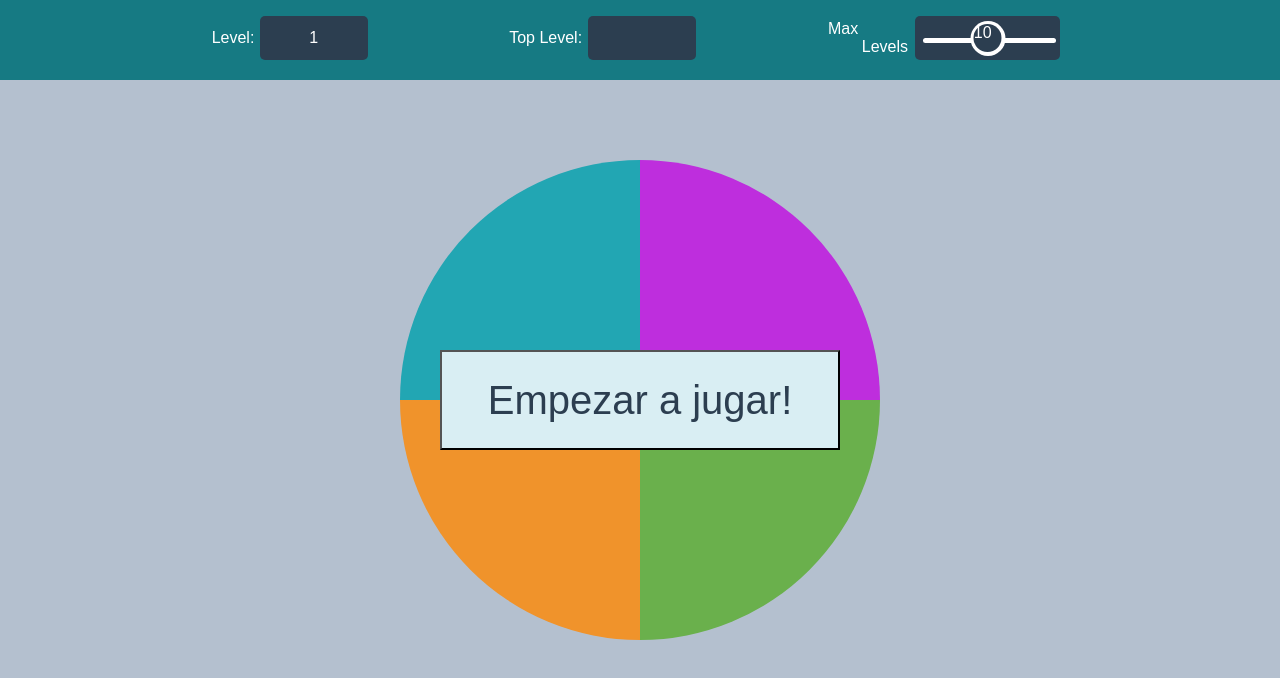
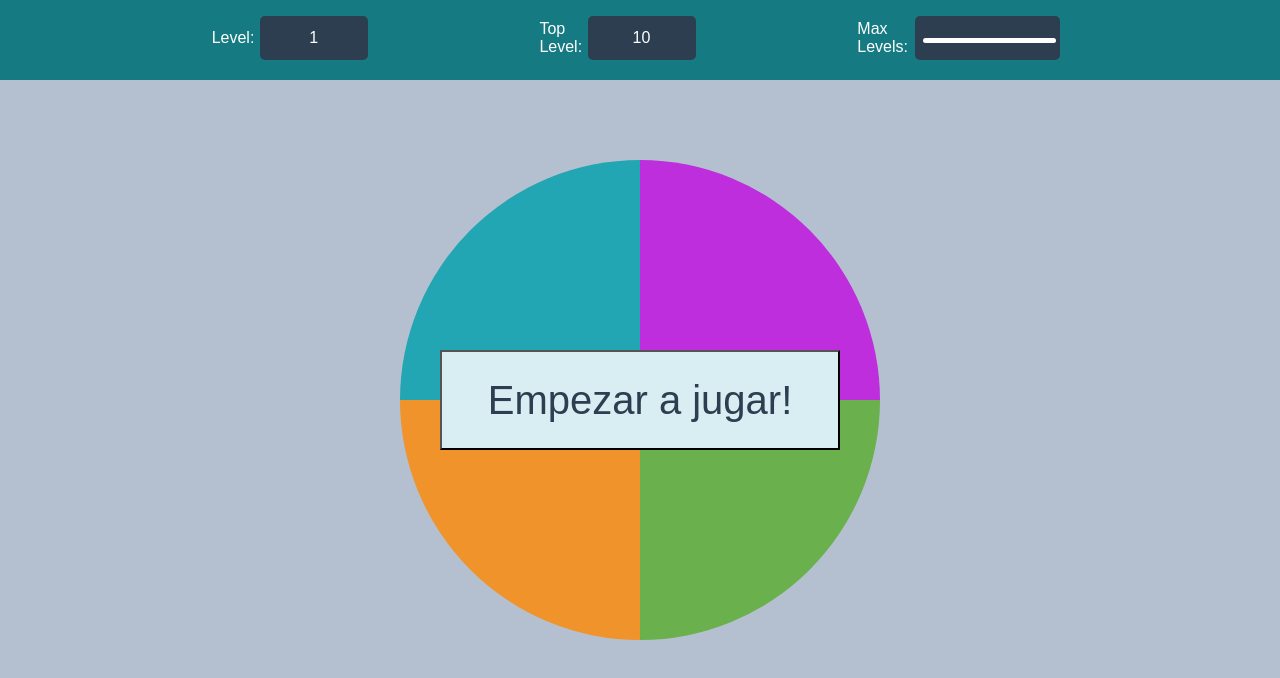
Before and after one commit to Aibique-stage1/Simondice, a plain HTML site: page index.html in a window 1280 px wide. Drawn offline with nearby package versions, Linux system fonts and the light colour scheme.

Commit message:
header fixed

```diff
--- a/index.html
+++ b/index.html
@@ -13,12 +13,9 @@
       <li><span class="boxTitle">Level:</span><span class="nLevel" id="nLevel">1</span></li>
       <li><span class="boxTitle">Top Level:</span><span class="nMaxLevel" id="nMaxLevel"></span></li>
       <li>
-        <span class="boxTitle">Max Levels</span>
+        <span class="boxTitle">Max Levels:</span>
         <span class="rangeMaxLevel">
       <input type="range" max="20" min="1" value="10" id="slider">
-      <div id="selector">
-        <div class="selectBtn" id="selectedValue"></div>
-      </div>
         </span></li>
       </ul>
   </header>
--- a/main.js
+++ b/main.js
@@ -8,12 +8,11 @@ const nLevel= document.getElementById('nLevel');
 const nMaxLevel=document.getElementById('nMaxLevel');
 
 let slider=document.getElementById("slider");
-let selector=document.getElementById("selector");
-let selectedValue = document.getElementById("selectedValue");
+// let selectedValue = document.getElementById("selectedValue");
 
-selectedValue.innerHTML = slider.value;
+nMaxLevel.innerHTML = slider.value;
 slider.oninput = function(){
-  selectedValue.innerHTML = slider.value;
+  nMaxLevel.innerHTML = slider.value;
   selector.style.left = this.value + "%";
 }
 
--- a/style.css
+++ b/style.css
@@ -119,7 +119,7 @@ header li{
 
 .boxTitle{
   position: absolute;
-  width: 5rem;
+  width: fit-content;
   right:105%;
   text-align-last: right;
 }
@@ -139,27 +139,3 @@ header li{
   position:relative;
   z-index:10;
 }
-
-#selector{
-  box-sizing: border-box;
-  height:35px;
-  width:35px;
-  position:absolute;
-  bottom:10%;
-  left:50%;
-  transform:translateX(-50%);
-  z-index:2;
-  background-color: white;
-  border-radius: 50%;
-}
-.selectBtn{
-  height:80%;
-  width:80%;
-  background-color:#2c3e50;
-  background-size:cover;
-  background-position:center;
-  border-radius:50%;
-  position:absolute;
-  bottom: 10%;
-  right:10%;
-}
```
